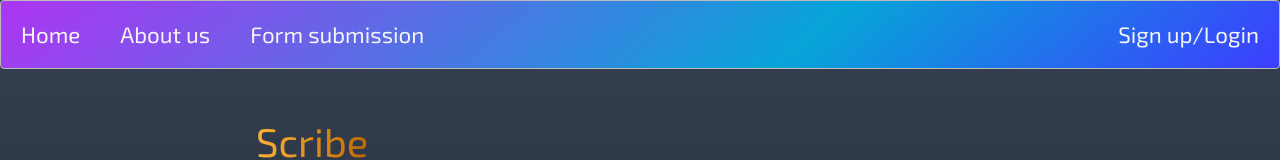
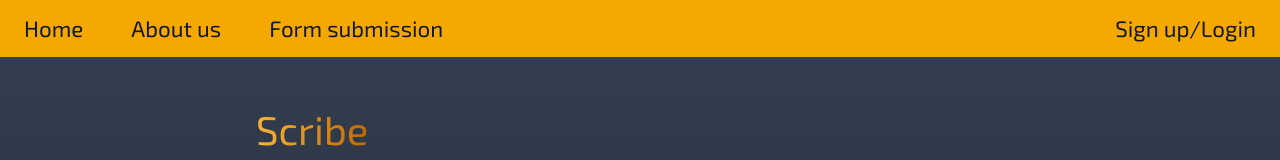
Before and after one commit to jacksonmgrant/Scribe, a React (Create React App) app in the folder ScribeFE/scribe-fe/: page / in a window 1280 px wide. Shown: the top 160 px of the page. Built offline with nearby package versions, Linux system fonts and the light colour scheme; no server answers.

Commit message:
Styled Nav
Styled nav to match theme, added effect on hover/focus

```diff
--- a/ScribeFE/scribe-fe/src/Layout.jsx
+++ b/ScribeFE/scribe-fe/src/Layout.jsx
@@ -7,7 +7,7 @@
     return (
       <>
         <nav>
-          <div className='zone pinkblue'>
+          <div className='zone orange'>
               <div className='main-nav'>
                   <li>
                       <Link to="/">Home</Link>
--- a/ScribeFE/scribe-fe/src/styles/layout.css
+++ b/ScribeFE/scribe-fe/src/styles/layout.css
@@ -1,9 +1,6 @@
 .zone {
-    cursor:pointer;
-    color:#FFF;
-    font-size:2em;
-    border-radius: 4px;
-    border:1px solid #bbb;
+    cursor: pointer;
+    font-size: 2em;
     transition: all 0.3s linear;
 }
 
@@ -19,19 +16,28 @@
 }
 
 li{
-    padding: 20px;
+    padding: 15px;
 }
 
 
 a {
-    color: #f5f5f6;
+    color: var(--darkest);
     text-decoration: None;
+    border: 1px solid transparent;
+    border-radius: 4px;
+    padding-block: 5px;
+    padding-inline: 8px;
+}
+
+a:hover, a:focus {
+    border-color: var(--darkest);
+    transition: all 0.5s ease;
 }
 
 .blue{
     background: #7abcff
 }
 
-.pinkblue{
-    background: linear-gradient(319deg, #3d3eff 0%, #07a4d8 37%, #fd00ff 130%);;
+.orange{
+    background: var(--orange);
 }
```
